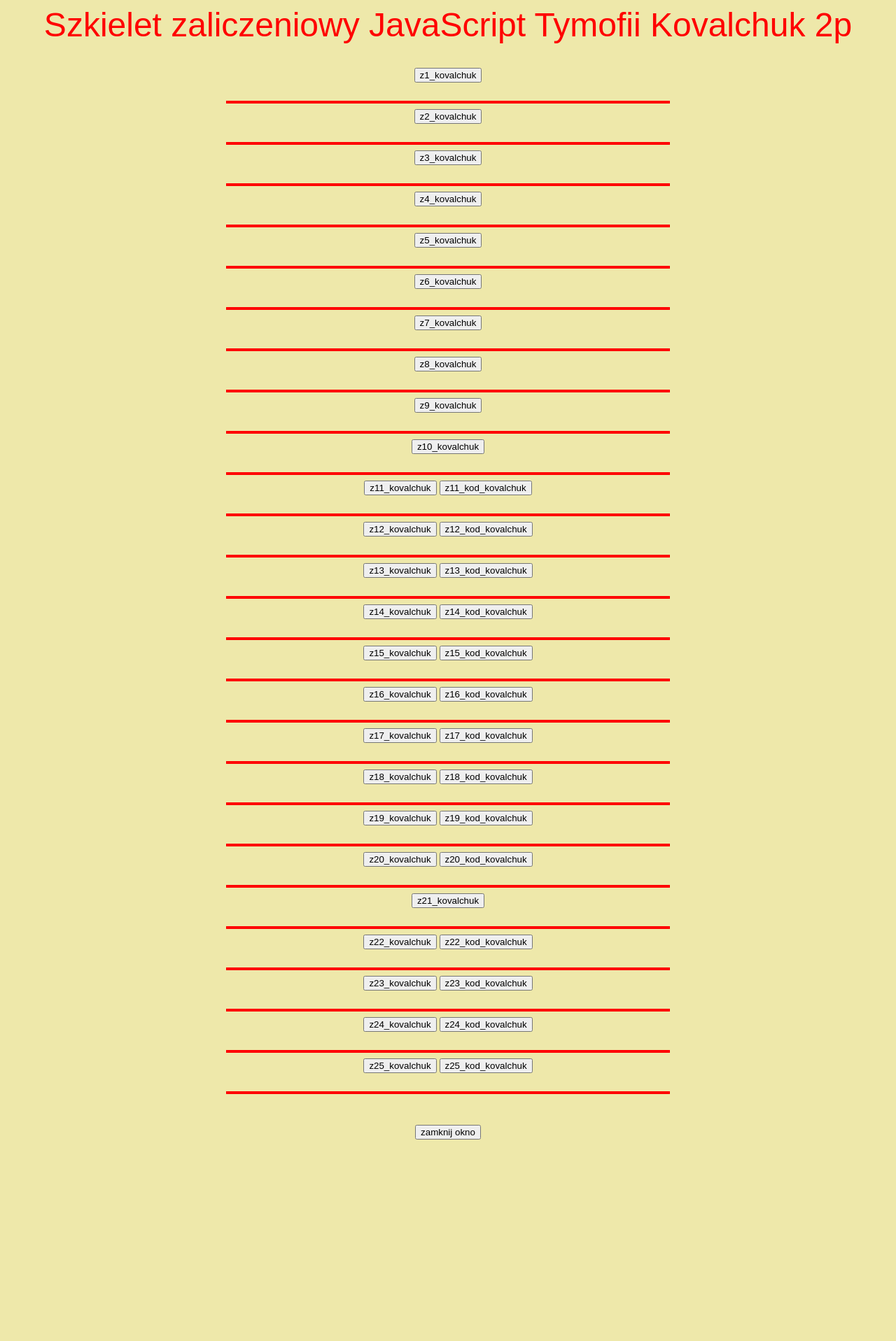
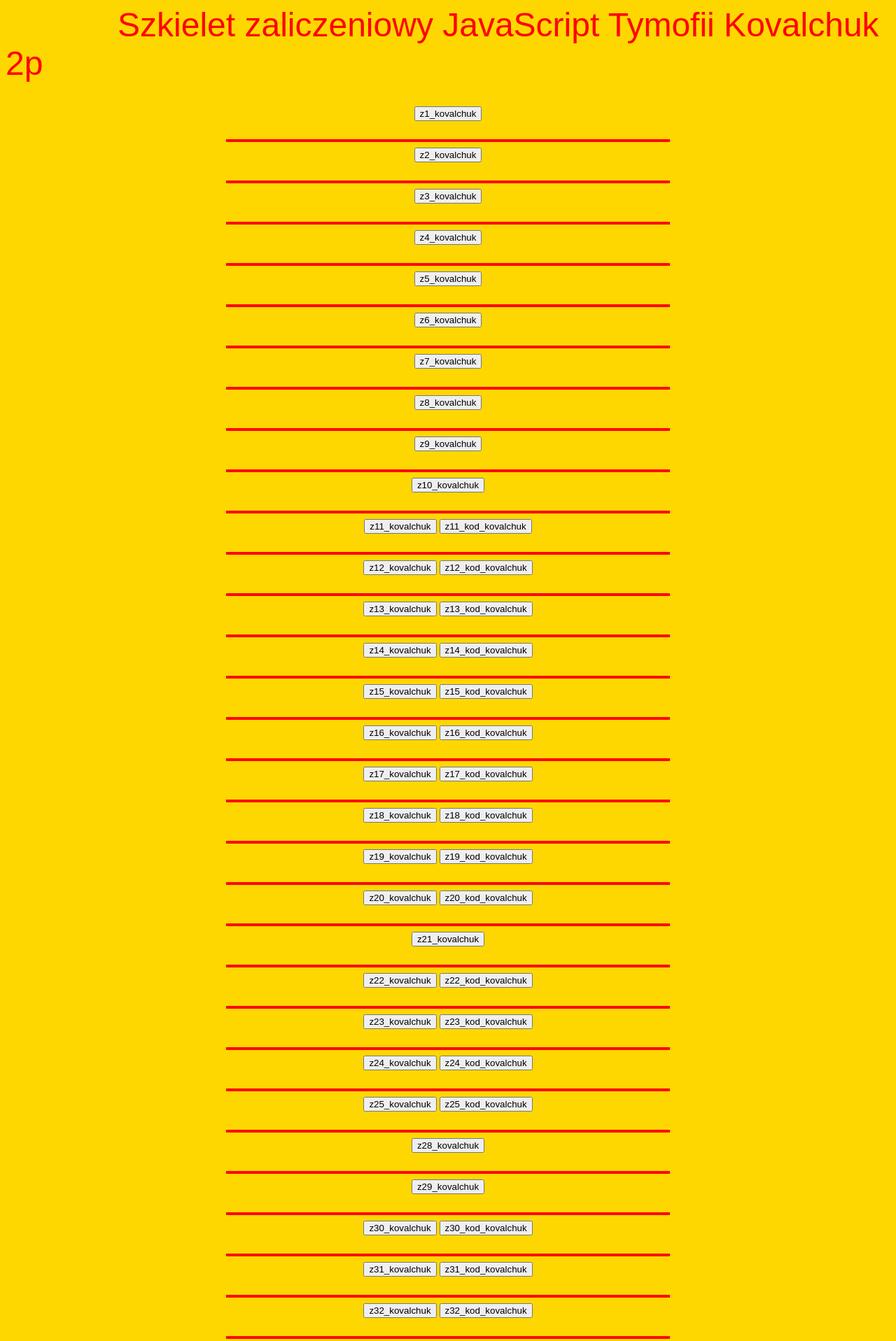
Before and after one commit to Tymofii67/JS_zadania, a plain HTML site: page index.html in a window 1280 px wide. Shown: the top 1917 px of the page at 70% size. Before the commit the page ends 1645 px from the top, so only its background shows below. Drawn offline with Linux system fonts and the light colour scheme.

Commit message:
Update index.html

```diff
--- a/index.html
+++ b/index.html
@@ -186,14 +186,54 @@ window.open("zadanie24_kov.html","okienko_z24","toolbar=no,directories=no,menuba
 window.open("zadanie24_kov_kod.html","okienko_z24 kod","toolbar=no,directories=no,menubar=no,height=950,width=750,top=200,left=400");
  }
 
- function WinOpen_z25()
+  function WinOpen_z25()
  {
 window.open("zadanie25_kov.html","okienko_z25","toolbar=no,directories=no,menubar=no,height=950,width=750,top=200,left=400");
  }
 
-  function WinOpen_z25_kod()
+ function WinOpen_z25_kod()
  {
 window.open("zadanie25_kov_kod.html","okienko_z25 kod","toolbar=no,directories=no,menubar=no,height=950,width=750,top=200,left=400");
+ }
+
+   function WinOpen_z28()
+ {
+window.open("zadanie28_kov.html","okienko_z28","toolbar=no,directories=no,menubar=no,height=950,width=750,top=200,left=400");
+ }
+
+   function WinOpen_z29()
+ {
+window.open("zadanie29_kov.html","okienko_z29","toolbar=no,directories=no,menubar=no,height=950,width=750,top=200,left=400");
+ }
+
+  function WinOpen_z30()
+ {
+window.open("zadanie30_kov.html","okienko_z30","toolbar=no,directories=no,menubar=no,height=950,width=750,top=200,left=400");
+ }
+
+ function WinOpen_z30_kod()
+ {
+window.open("zadanie30_kov_kod.html","okienko_z30 kod","toolbar=no,directories=no,menubar=no,height=950,width=750,top=200,left=400");
+ }
+
+  function WinOpen_z31()
+ {
+window.open("zadanie31_kov.html","okienko_z31","toolbar=no,directories=no,menubar=no,height=950,width=750,top=200,left=400");
+ }
+
+ function WinOpen_z31_kod()
+ {
+window.open("zadanie31_kov_kod.html","okienko_z31 kod","toolbar=no,directories=no,menubar=no,height=950,width=750,top=200,left=400");
+ }
+
+  function WinOpen_z32()
+ {
+window.open("zadanie32_kov.html","okienko_z32","toolbar=no,directories=no,menubar=no,height=950,width=750,top=200,left=400");
+ }
+
+ function WinOpen_z32_kod()
+ {
+window.open("zadanie32_kov_kod.html","okienko_z32 kod","toolbar=no,directories=no,menubar=no,height=950,width=750,top=200,left=400");
  }
 
 
@@ -205,11 +245,11 @@ window.close()
 </script>
 </head>
 
-<body bgcolor="PaleGoldenrod", align="center">
+<body bgcolor="gold", align="center">
 
-<p align="center">
+<p align="left">
 <font color="red" size="7" face="Arial">
-Szkielet zaliczeniowy JavaScript Tymofii Kovalchuk 2p
+&nbsp;&nbsp;&nbsp;&nbsp;&nbsp;&nbsp;&nbsp;&nbsp;&nbsp;&nbsp;&nbsp;&nbsp;Szkielet zaliczeniowy JavaScript Tymofii Kovalchuk 2p
 </font>
 </p>
 <br>
@@ -338,8 +378,35 @@ Szkielet zaliczeniowy JavaScript Tymofii Kovalchuk 2p
 <input type="button" name="z25" value="z25_kod_kovalchuk" onclick="WinOpen_z25_kod(' ')">
 <br><br>
 <HR SIZE=4 WIDTH=50% ALIGN=center COLOR=red>
+
+
+<input type="button" name="z28" value="z28_kovalchuk" onclick="WinOpen_z28(' ')">
 <br><br>
+<HR SIZE=4 WIDTH=50% ALIGN=center COLOR=red>
 
+
+<input type="button" name="z29" value="z29_kovalchuk" onclick="WinOpen_z29(' ')">
+<br><br>
+<HR SIZE=4 WIDTH=50% ALIGN=center COLOR=red>
+
+
+<input type="button" name="z30" value="z30_kovalchuk" onclick="WinOpen_z30(' ')">
+<input type="button" name="z30" value="z30_kod_kovalchuk" onclick="WinOpen_z30_kod(' ')">
+<br><br>
+<HR SIZE=4 WIDTH=50% ALIGN=center COLOR=red>
+
+
+<input type="button" name="z31" value="z31_kovalchuk" onclick="WinOpen_z31(' ')">
+<input type="button" name="z31" value="z31_kod_kovalchuk" onclick="WinOpen_z31_kod(' ')">
+<br><br>
+<HR SIZE=4 WIDTH=50% ALIGN=center COLOR=red>
+
+
+<input type="button" name="z32" value="z32_kovalchuk" onclick="WinOpen_z32(' ')">
+<input type="button" name="z32" value="z32_kod_kovalchuk" onclick="WinOpen_z32_kod(' ')">
+<br><br>
+<HR SIZE=4 WIDTH=50% ALIGN=center COLOR=red>
+    <br><br>
 <input type="button" value="zamknij okno" onclick="okno_zamknij()"/>
 
 </form>
```
